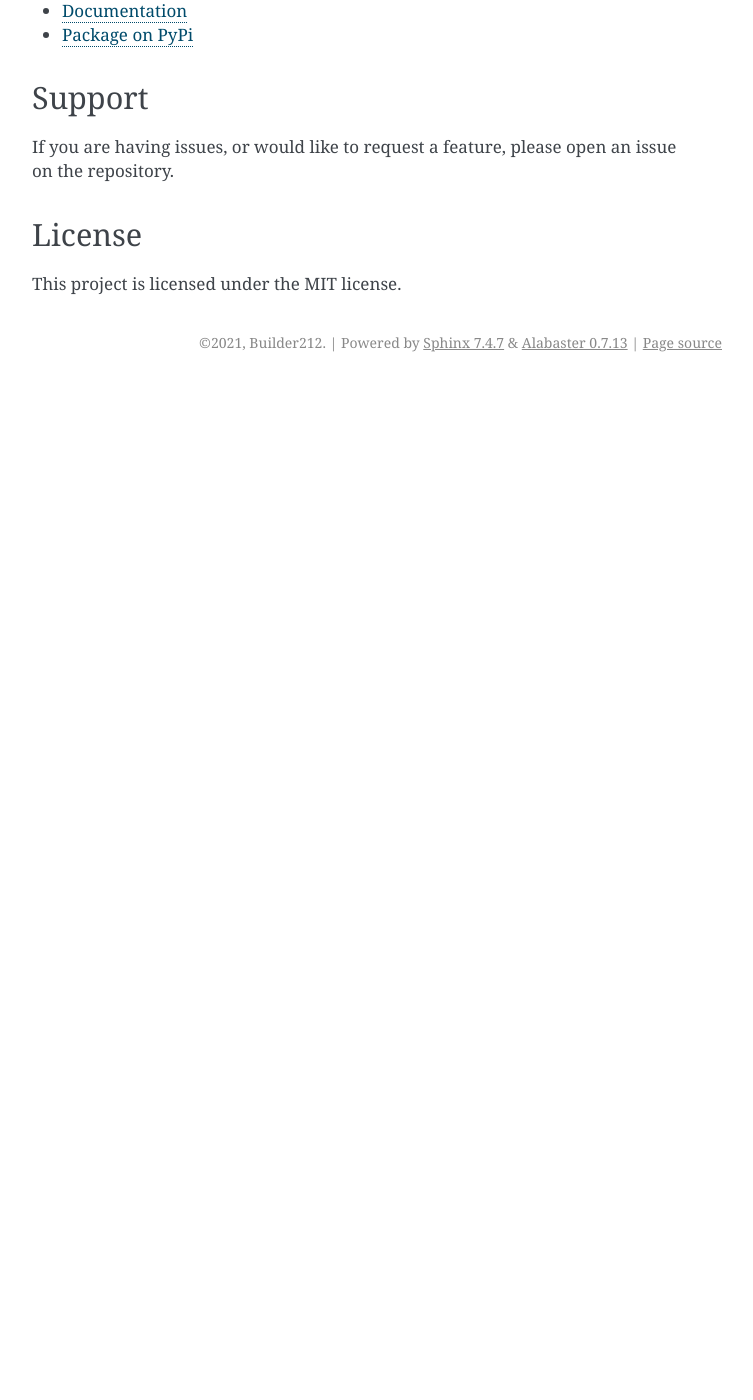
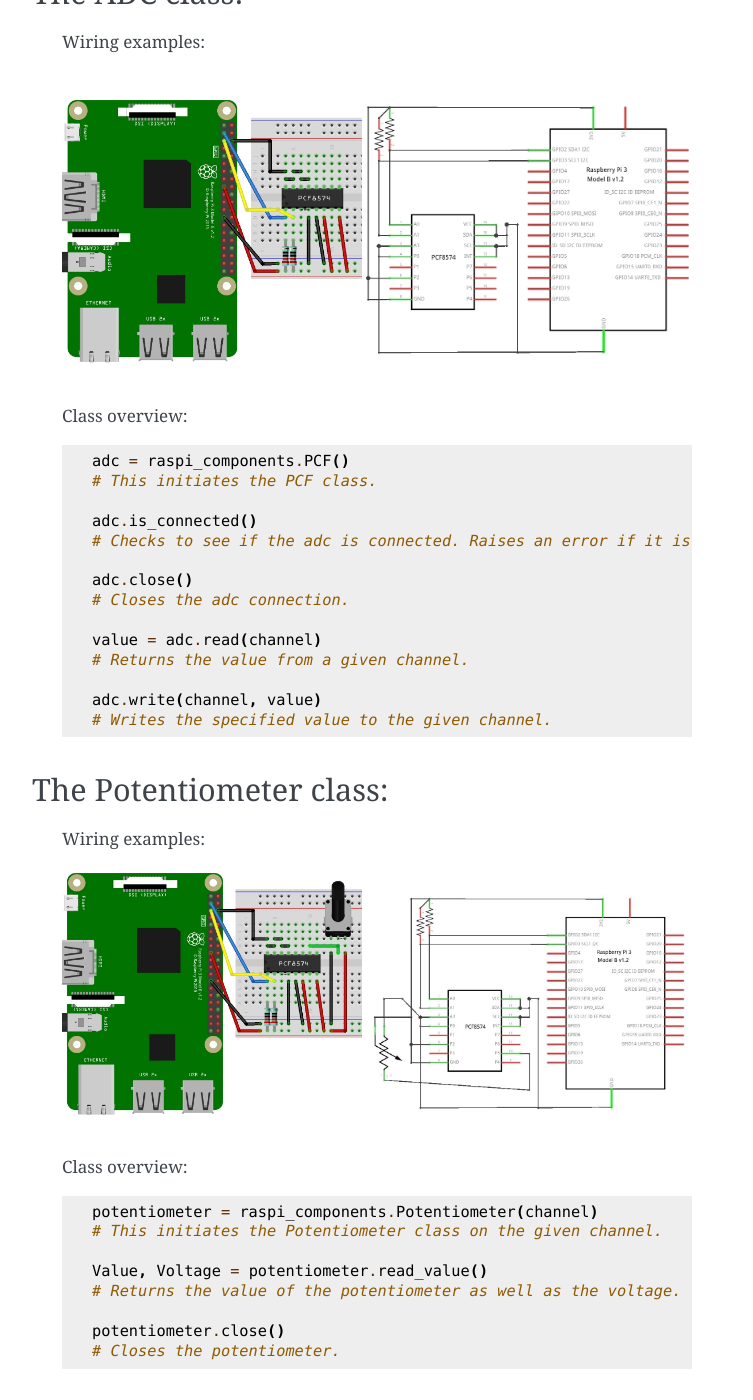
Before and after one commit to Builder212/raspi_components, a Sphinx documentation site: the page built from docs/index.rst, in a window 1280 px wide and 1400 px high, scrolled down 4250 px. Shown: the whole window, without its empty margins (388-1141 px from the left). Built offline with Sphinx 7.4.7, drawn with Linux system fonts in a browser that asks for light colours; before the commit the page ends 4632 px from its top, so only the background shows below that; some of the changed text lies outside the part shown.

Commit message:
Small bug fixes, updated docs.

```diff
--- a/docs/index.rst
+++ b/docs/index.rst
@@ -153,6 +156,64 @@ The Buzzer class:
         # This is the test class for the buzzer. When initialized it will
         # turn the buzzer on for one second.
 
+
+The ADC class:
+-----------------
+
+    Wiring examples:
+
+    .. image:: schems/ADC_bb.jpg
+        :width: 300
+        :alt: breadboard
+    .. image:: schems/ADC_schem.jpg
+          :width: 325
+          :alt: schem
+
+    Class overview:
+
+    .. code-block:: python
+
+        adc = raspi_components.PCF()
+        # This initiates the PCF class.
+
+        adc.is_connected()
+        # Checks to see if the adc is connected. Raises an error if it is not.
+
+        adc.close()
+        # Closes the adc connection.
+
+        value = adc.read(channel)
+        # Returns the value from a given channel.
+
+        adc.write(channel, value)
+        # Writes the specified value to the given channel.
+
+The Potentiometer class:
+-----------------
+
+    Wiring examples:
+
+    .. image:: schems/potentiometer_bb.jpg
+        :width: 300
+        :alt: breadboard
+    .. image:: schems/potentiometer_schem.jpg
+        :width: 325
+        :alt: schem
+
+    Class overview:
+
+    .. code-block:: python
+
+        potentiometer = raspi_components.Potentiometer(channel)
+        # This initiates the Potentiometer class on the given channel.
+
+        Value, Voltage = potentiometer.read_value()
+        # Returns the value of the potentiometer as well as the voltage.
+
+        potentiometer.close()
+        # Closes the potentiometer.
+
+
 Contribute
 ----------
 
```
Also changed, not shown: other parts of docs/index.rst (+3 -0 lines), README.md (+2 -0 lines), docs/schems/ADC_bb.jpg (added), docs/schems/ADC_schem.jpg (added), docs/schems/potentiometer_bb.jpg (added), docs/schems/potentiometer_schem.jpg (added), 3 other files.
